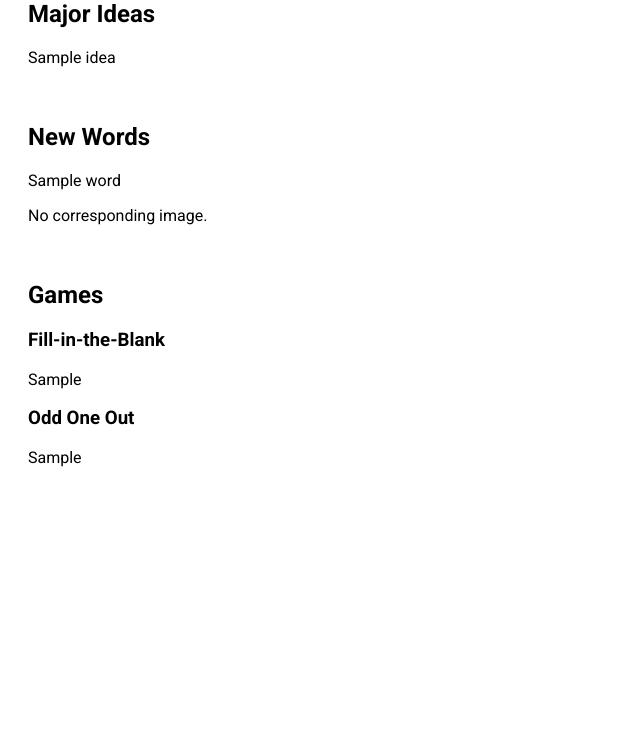
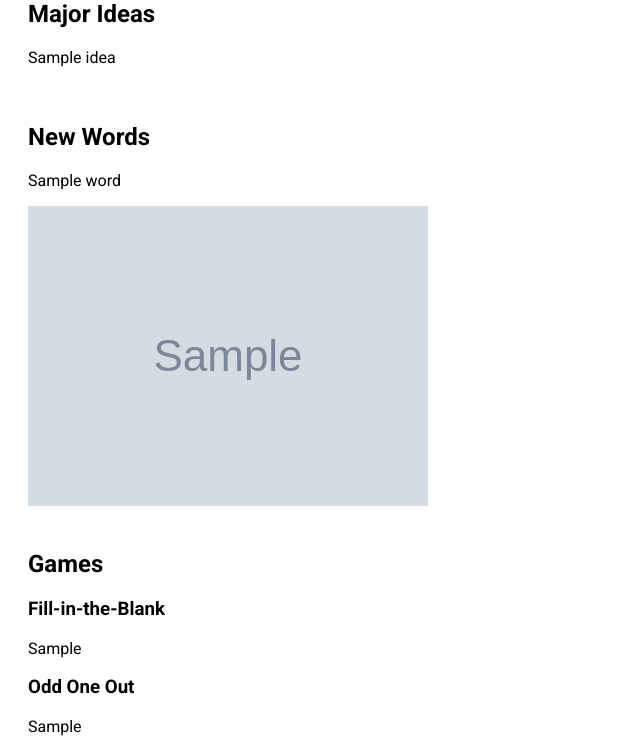
Before and after one commit to ulapopov/ainclusive, a Flask app: template templates/hedgehogs.html in a window 1280 px wide. Shown: the part 320-1066 px from the top of the page, without its empty margins (0-640 px from the left). Before the commit the page ends 787 px from the top, so only its background shows below. Run offline with Flask 2, Linux system fonts and the light colour scheme; the template is opened without the code that fills it: most values are stand-ins (such as "Sample title", 1, 10 or a date in 2020); grey boxes marked "Sample" are stand-in pictures.

Commit message:
filter then zip

```diff
--- a/templates/hedgehogs.html
+++ b/templates/hedgehogs.html
@@ -100,20 +100,16 @@
 
         <div class="words">
             <h2>New Words</h2>
-            {% for word in new_words %}
+            {% for word, image_url in words_and_images %}
                 <p>{{ word }}</p>
-                {% set image_found = false %}
-                {% for image in image_names %}
-                    {% if 'words_' in image and not image_found %}
-                        <img src="{{ image }}" alt="Word Image">
-                        {% set image_found = true %}
-                    {% endif %}
-                {% endfor %}
-                {% if not image_found %}
+                {% if image_url != 'No Image Available' %}
+                    <img src="{{ image_url }}" alt="Word Image">
+                {% else %}
                     <p>No corresponding image.</p>
                 {% endif %}
             {% endfor %}
         </div>
+
 
 
 
```
